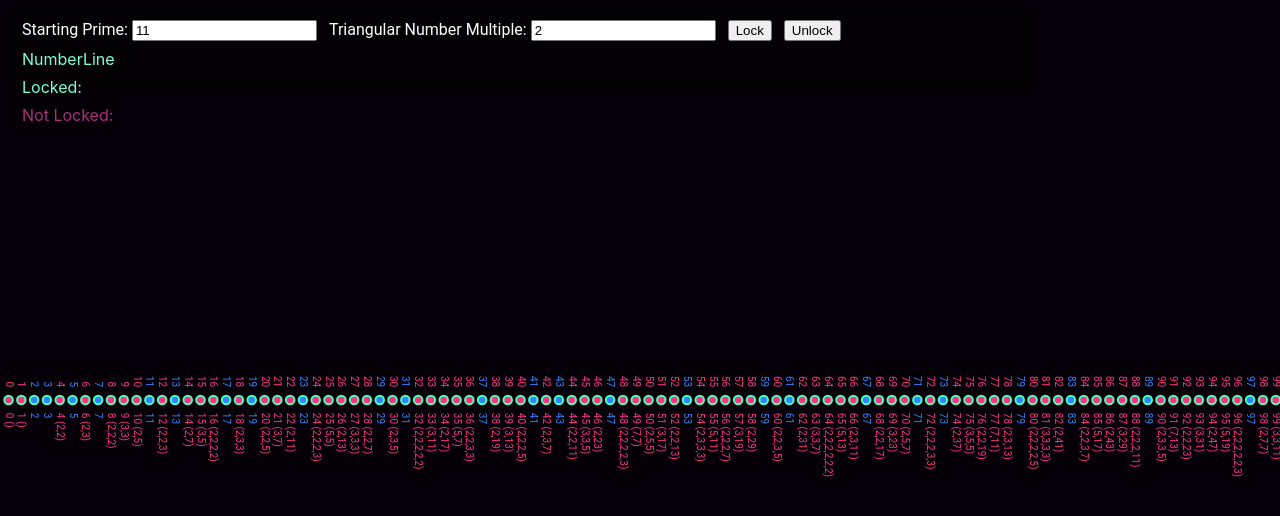
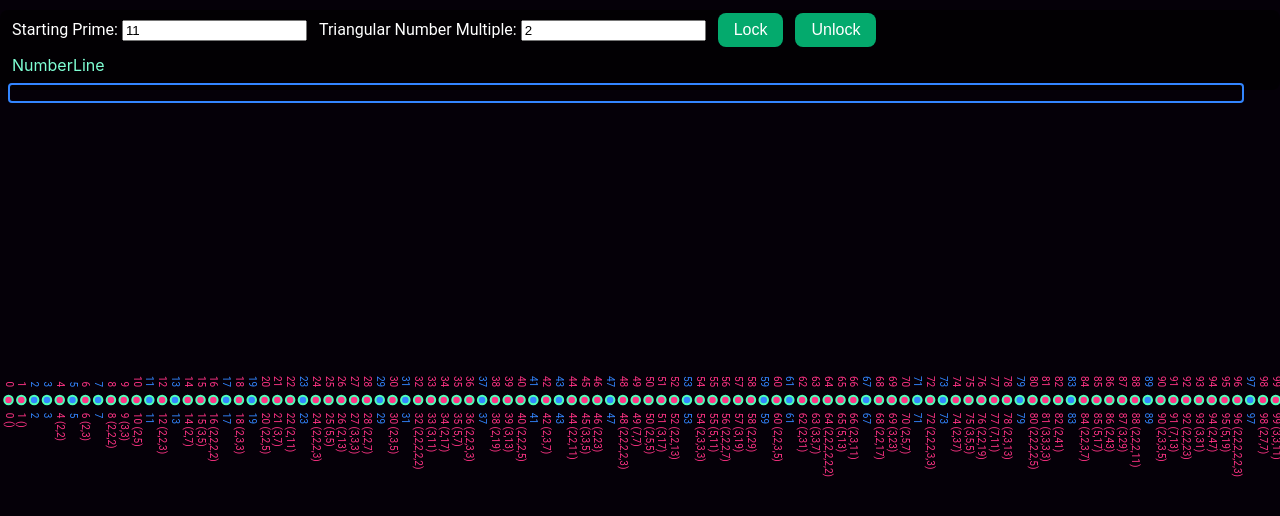
Before and after one commit to seacomit/seacomit-strand, a React (Create React App) app: page / in a window 1280 px wide. Shown: the top 516 px of the page. Built offline with nearby package versions, Linux system fonts and the light colour scheme.

Commit message:
update how factor lock sets are rendered

```diff
--- a/src/App.css
+++ b/src/App.css
@@ -24,6 +24,7 @@
   color: white;
   overflow-y: hidden;
   overflow-x: hidden;
+  width: 100%;
 }
 
 .App-link {
--- a/src/StrandViewComponent.css
+++ b/src/StrandViewComponent.css
@@ -2,20 +2,19 @@
     padding: 0;
     margin: 0;
     height: 100vh;
-    width: 100vw;
+    width: 100%;
 }
 
 .ControlBox {
     position: fixed;
     display: inline-block;
     top: 10px;
-    left: 10px;
     height: 80px;
-    width: 80vw;
     text-align: left;
     background-color: #00000088;
     border-radius: 8px;
     z-index: 1;
+    width: 100%;
 }
 
 .InputLabel {
@@ -25,7 +24,21 @@
 }
 
 .LockButton {
-    margin-left: 12px;
+  margin-left: 12px;
+  background-color: #04AA6D; /* Green */
+  border: none;
+  color: white;
+  padding: 8px 16px;
+  text-align: center;
+  text-decoration: none;
+  display: inline-block;
+  font-size: 16px;
+  border-radius: 8px;
+}
+
+.LockButton:hover {
+    background-color: #3385ff; /* Green */
+    color: white;
 }
 
 .LockSequenceText {
@@ -35,16 +48,52 @@
     margin-top: 8px;
 }
 
+.LockedFactorItem, .NotLockedFactorItem {
+    border-radius: 8px;
+    padding: 0 10px ;
+    display: inline-block;
+}
+
 .LockedFactors {
     font-size: 1rem;
-    color: aquamarine;
-    margin-left: 12px;
     margin-top: 8px;
+    margin-left: 8px;
+    max-height: 120px;
+    width: 95%;
+    overflow-y: scroll;
+    border-color: #3385ff;
+    border-width: 2px;
+    border-style: solid;
+    border-radius: 4px;
+    padding: 8px;
 }
 
-.NotLockedFactors {
-    font-size: 1rem;
-    color: rgb(170, 49, 119);
-    margin-left: 12px;
-    margin-top: 8px;
+.LockedFactorItem {
+    color: aquamarine;
+    background-color: #32a852;
 }
+
+.NotLockedFactorItem {
+    color: #ff5e87;
+    background-color: #a83250;
+}
+
+/* width */
+::-webkit-scrollbar {
+    width: 10px;
+  }
+
+  /* Track */
+  ::-webkit-scrollbar-track {
+    background: #555;
+  }
+
+  /* Handle */
+  ::-webkit-scrollbar-thumb {
+    background: #3385ff;
+  }
+
+  /* Handle on hover */
+  ::-webkit-scrollbar-thumb:hover {
+    background: #4dffb8;
+  }
--- a/src/StrandViewComponent.tsx
+++ b/src/StrandViewComponent.tsx
@@ -6,6 +6,7 @@ import IStrand from './drawing/IStrand';
 import TriangularStrand from './drawing/TriangularStrand';
 import StrandFactory from './drawing/StrandFactory';
 import PrimeMath from './primes/PrimeMath';
+import IFactorLockTest from './primes/FactorLockTest';
 
 interface StrandViewComponentState {
     width: number;
@@ -15,8 +16,7 @@ interface StrandViewComponentState {
     factorLockM: number;
     currentStrand: IStrand;
     isWorking: boolean;
-    lockedFactors: bigint[];
-    notLockedFactors: bigint[];
+    factorLockState: IFactorLockTest[];
 }
 
 class StrandViewComponent extends Component<{}, StrandViewComponentState> {
@@ -36,8 +36,7 @@ class StrandViewComponent extends Component<{}, StrandViewComponentState> {
       factorLockM: 2,
       currentStrand: new NumberLineStrand(),
       isWorking: false,
-      lockedFactors: [],
-      notLockedFactors: [],
+      factorLockState: [],
     }
     this.state.currentStrand.loadUpTo(99);
     this.worker = new Worker(new URL("./primes/MathWorker.ts", import.meta.url));
@@ -54,8 +53,7 @@ class StrandViewComponent extends Component<{}, StrandViewComponentState> {
               <button className="LockButton" onClick={() => this.handleLockClick()}>{this.state.isWorking ? "Cancel" : "Lock"}</button>
               <button disabled={this.state.isWorking || (this.state.currentStrand as TriangularStrand) == null} className="LockButton" onClick={() => this.handleUnlockClick()}>Unlock</button>
               <div className="LockSequenceText">{this.state.currentStrand.toString()}</div>
-              <div className="LockedFactors">Locked: {this.state.lockedFactors.join(",")}</div>
-              <div className="NotLockedFactors">Not Locked: {this.state.notLockedFactors.join(",")}</div>
+              <div className="LockedFactors">{this.state.factorLockState.map(factorLockTest => <span className={factorLockTest.locked ? "LockedFactorItem" : "NotLockedFactorItem"}>{factorLockTest.divisor.toString()}</span>)}</div>
              </div>
              <StrandCanvasComponent width={width} height={height} offset={offset} strand={this.state.currentStrand} />
            </div>;
@@ -94,8 +92,7 @@ class StrandViewComponent extends Component<{}, StrandViewComponentState> {
           currentStrand: strandFactory.build(event.data),
           offset: 0,
           isWorking: false,
-          lockedFactors: result[0],
-          notLockedFactors: result[1],
+          factorLockState: result,
         });
       };
 
--- /dev/null
+++ b/src/primes/FactorLockTest.ts
@@ -0,0 +1,7 @@
+interface IFactorLockTest {
+    remainder: bigint,
+    divisor: bigint,
+    locked: boolean;
+}
+
+export default IFactorLockTest;
--- a/src/primes/PrimeMath.ts
+++ b/src/primes/PrimeMath.ts
@@ -1,4 +1,5 @@
 import { off } from "process";
+import IFactorLockTest from "./FactorLockTest";
 
 class PrimeMath {
 
@@ -72,9 +73,9 @@ class PrimeMath {
         }
     }
 
-    static calculateLockedPrimeFactors(startN:bigint, triangularMult:bigint, amount:number, offset:number) {
+    static calculateLockedPrimeFactors(startN:bigint, triangularMult:bigint, amount:number, offset:number): IFactorLockTest[] {
         this.loadMorePrimes(amount, offset);
-        const lockedFactors = [];
+        const factorLockTests = [];
         const notLockedFactors = [startN];
 
         for (let i = 0; i < amount; i++) {
@@ -84,7 +85,6 @@ class PrimeMath {
                 // not locked, starting on a multiple
             } else {
                 // need to run the sequence up to prime times( maybe only half because it mirrors?)
-                let runningPartial = partial;
                 let locked = true;
                 for (let x = 0n; x < prime; x++) {
                     const triangularN = this.triangularN(x) * triangularMult;
@@ -96,14 +96,26 @@ class PrimeMath {
                     }
                 }
                 if (locked) {
-                    lockedFactors.push(prime);
+                    factorLockTests.push({
+                        remainder: partial,
+                        divisor: prime,
+                        locked: true,
+                    });
                 } else {
-                    notLockedFactors.push(prime);
+                    factorLockTests.push({
+                        remainder: partial,
+                        divisor: prime,
+                        locked: false,
+                    });
                 }
             }
         }
 
-        return [lockedFactors, notLockedFactors];
+        return factorLockTests;
+    }
+
+    static calculateFactorLockSets() {
+
     }
 }
 
```
